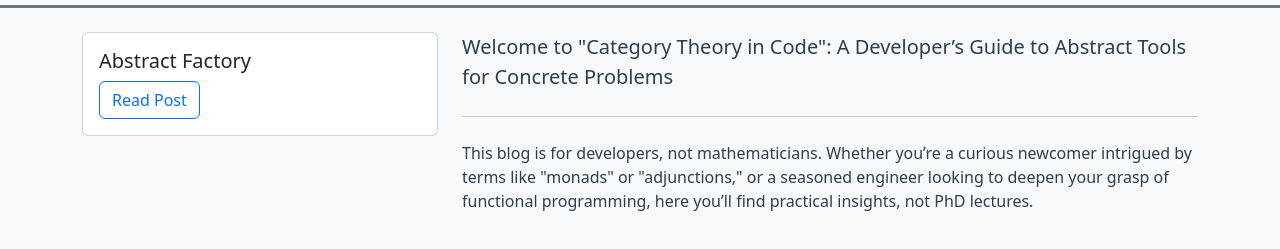
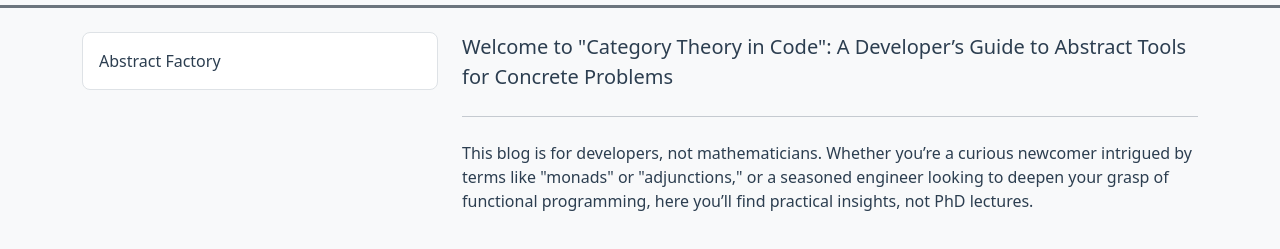
Before and after one commit to artuomsci/artuomsci.github.io, a plain HTML site: page index.html in a window 1280 px wide. Shown: the part 51-300 px from the top of the page. Drawn offline with nearby package versions, Linux system fonts and the light colour scheme.

Commit message:
Update index.html

```diff
--- a/index.html
+++ b/index.html
@@ -17,19 +17,34 @@
         .navbar {
             border-bottom: 3px solid #6c757d;
         }
-        .post-card {
-            transition: transform 0.2s;
-            background-color: white;
-        }
-        .post-card:hover {
-            transform: translateY(-5px);
-        }
         .math-display {
             overflow-x: auto;
             padding: 1rem 0;
         }
         code {
             color: #d63384;
+        }
+		.post-card {
+			transition: transform 0.2s;
+			background-color: transparent;
+			border: none;
+		}
+		.btn-post {
+			background-color: white;
+			color: #2c3e50;
+			border: 1px solid #dee2e6;
+			border-radius: 0.5rem;
+			padding: 1.25rem;
+			transition: all 0.2s;
+			text-align: left;
+			font-weight: 500;
+		}
+		.btn-post:hover {
+			background-color: #f8f9fa;
+			color: #2c3e50;
+			transform: translateY(-3px);
+			box-shadow: 0 4px 6px rgba(0,0,0,0.05);
+			border-color: #6c757d;
 		}
     </style>
 </head>
@@ -113,13 +128,10 @@
 			const listContainer = document.getElementById('posts-list');
 			listContainer.innerHTML = posts.map(post => `
 				<div class="card mb-3 post-card">
-                    <div class="card-body">
-                        <h5 class="card-title">${post.title}</h5>
 					<button onclick="loadPost('${post.filename}')"
-                                class="btn btn-outline-primary">
-                            Read Post
+							class="btn btn-post w-100 p-3">
+						${post.title}
 					</button>
-                    </div>
 				</div>
 			`).join('');
 		}
```
Lines whose indentation alone changed are shown as unchanged.
